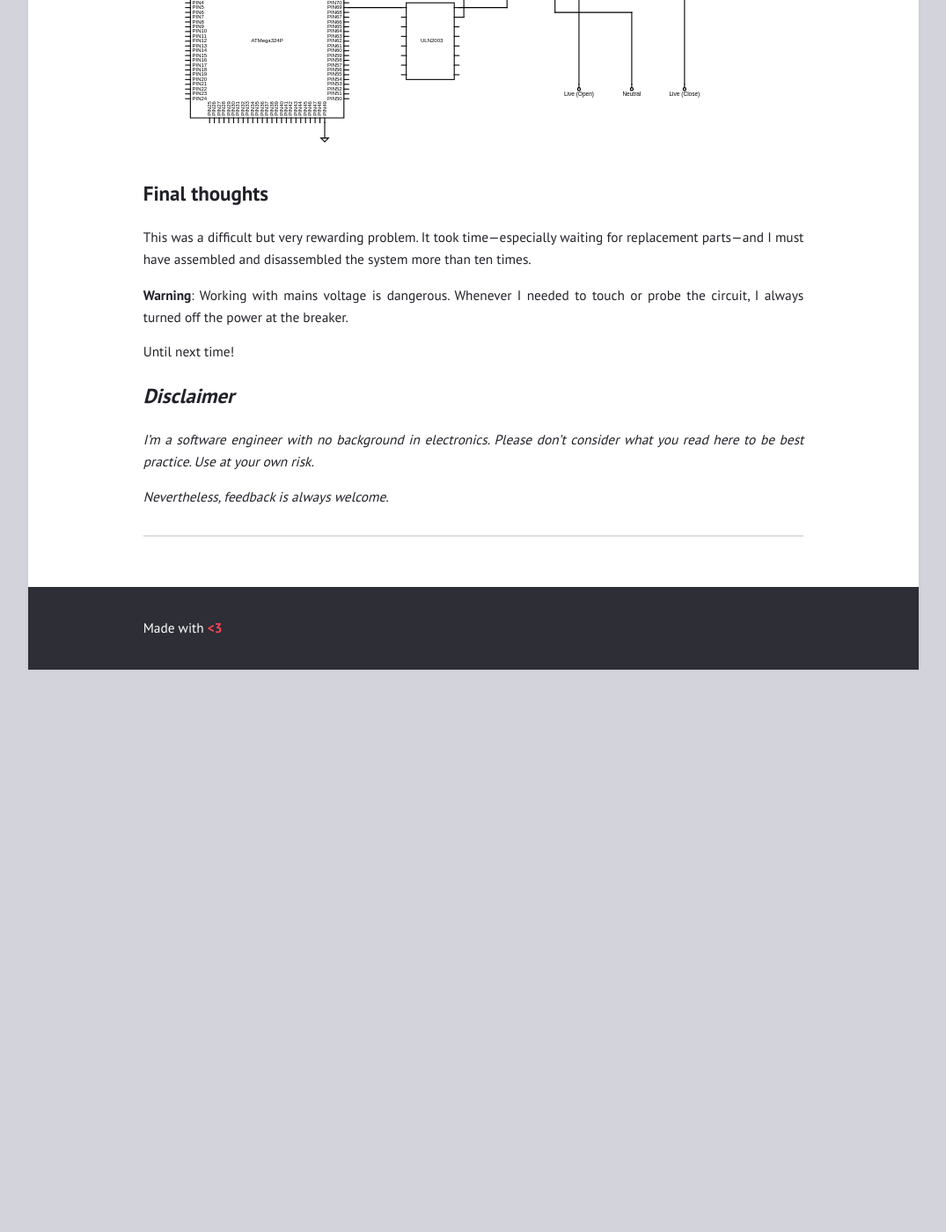
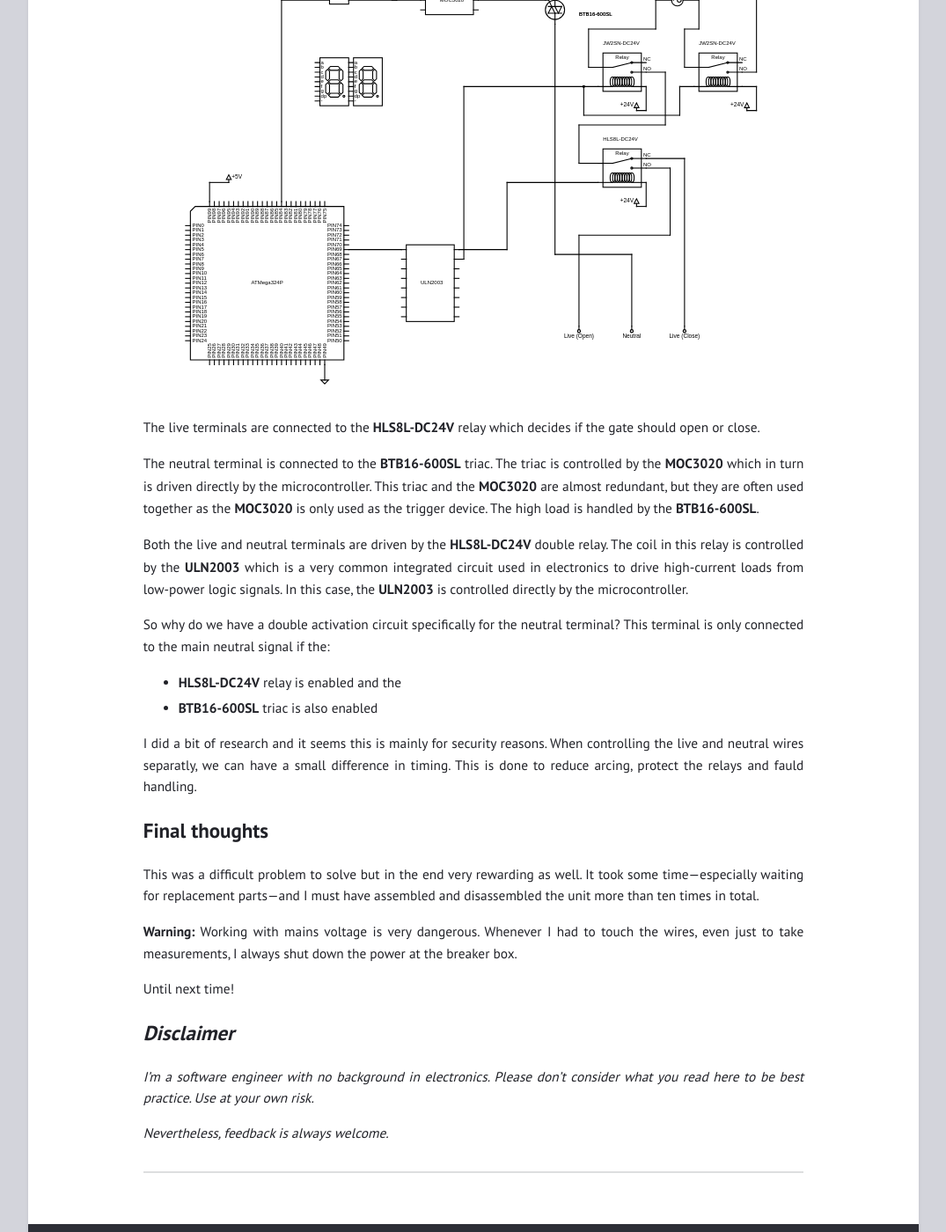
Before and after one commit to bmpc/bmpc.github.io, a Jekyll site: the page built from _posts/2026-04-30-debugging-a-hardware-problem.markdown, in a window 1280 px wide and 1400 px high, scrolled down 3404 px. Shown: the whole window at 88% size, without its empty margins (102-1177 px from the left). Built offline with Jekyll 4.4.1, drawn with Linux system fonts in a browser that asks for light colours; comment, search, counter and statistics services are not loaded; before the commit the page ends 4165 px from its top, so only the background shows below that; some of the changed text lies outside the part shown.

Commit message:
Small fixes

```diff
--- a/_posts/2026-04-30-debugging-a-hardware-problem.markdown
+++ b/_posts/2026-04-30-debugging-a-hardware-problem.markdown
@@ -54,16 +55,16 @@ So I replaced the **BTB16-600SL** as well.
 Again, no luck.
 
 <div style="display:flex;gap: 20px;justify-content: center;">
-  <img src="../post_assets/6/replaced.jpg" alt="Replaced components" width="30%" />
+  <img src="../post_assets/6/replaced.jpg" alt="Replaced components" width="90%" />
 </div>
 
 ## The unlikely culprit
 
 I measured voltages directly on the triac and determined that it wasn’t being activated—there was no signal reaching its gate (G). This meant the issue was likely in the logic side of the circuit.
 
-So I kept going backwards. The gate of the triac was connected to a small IC labeled **ULN2003**. This is a very common chip used to drive higher-current loads from low-power logic signals. Looking at its input pins, I traced one to GND and the other to a resistor right next to the IC. After that resistor, things became a mystery.
+So I kept going backwards. The gate of the triac was connected to a small IC labeled **MOC3020**. The **MOC3020** is an optocoupler (opto-isolator) with a triac output, and its main purpose is to control high-voltage AC devices safely using a low-voltage signal. From the optocoupler's input pins, I traced one of them to GND and the other to a resistor right next to the IC. After this resistor, it became a mystery.
 
-Naturally, this signal should come directly from the microcontroller (an **Atmega324P**). I did exhaustive continuity tests but couldn’t find where the signal was coming from. Following the trace from the resistor, I saw it going through several vias from the top to the bottom layer and back again, eventually disappearing under the 7-segment displays.
+Naturally, this signal should come from the microcontroller (an **Atmega324P**). I did exhaustive continuity tests but couldn’t find where the signal was coming from. Following the trace from the resistor, I saw it going through several vias from the top to the bottom layer and back again, eventually disappearing under the 7-segment displays.
 
 At that point, I decided to remove both displays since the board wasn’t working anyway. After a long battle with desoldering them, I finally managed to get them off the board. Underneath, I found yet another detour through the bottom layer and back to the top, where I could finally see which pin on the **Atmega324P** it connected to.
 
@@ -83,19 +84,32 @@ To my surprise, the 7-segment displays were also working.
   <img src="../post_assets/6/board4.jpg" alt="board4" width="30%" />
 </div>
 
-# Pseudo-schematic of the circuit
+## Pseudo-schematic of the circuit
 
 This is the schematic I created while reverse engineering the board:
 
 <div style="display:flex;gap: 20px;justify-content: center;">
-  <img src="../post_assets/6/circuit.svg" alt="board2" width="90%" />
+  <img style="background-color: white;" src="../post_assets/6/circuit.svg" alt="board2" width="90%" />
 </div>
+
+The live terminals are connected to the **HLS8L-DC24V** relay which decides if the gate should open or close.
+
+The neutral terminal is connected to the **BTB16-600SL** triac. The triac is controlled by the **MOC3020** which in turn is driven directly by the microcontroller. This triac and the **MOC3020** are almost redundant, but they are often used together as the **MOC3020** is only used as the trigger device. The high load is handled by the **BTB16-600SL**.
+
+Both the live and neutral terminals are driven by the **HLS8L-DC24V** double relay. The coil in this relay is controlled by the **ULN2003** which is a very common integrated circuit used in electronics to drive high-current loads from low-power logic signals. In this case, the **ULN2003** is controlled directly by the microcontroller.
+
+So why do we have a double activation circuit specifically for the neutral terminal? This terminal is only connected to the main neutral signal if the:
+- **HLS8L-DC24V** relay is enabled and the
+- **BTB16-600SL** triac is also enabled
+
+I did a bit of research and it seems this is mainly for security reasons. When controlling the live and neutral wires separatly, we can have a small difference in timing. This is done to reduce arcing, protect the relays and fauld handling.
+
 
 ## Final thoughts
 
-This was a difficult but very rewarding problem. It took time—especially waiting for replacement parts—and I must have assembled and disassembled the system more than ten times.
+This was a difficult problem to solve but in the end very rewarding as well. It took some time—especially waiting for replacement parts—and I must have assembled and disassembled the unit more than ten times in total.
 
-**Warning**: Working with mains voltage is dangerous. Whenever I needed to touch or probe the circuit, I always turned off the power at the breaker.
+**Warning:** Working with mains voltage is very dangerous. Whenever I had to touch the wires, even just to take measurements, I always shut down the power at the breaker box.
 
 Until next time!
 
```
Also changed, not shown: other parts of _posts/2026-04-30-debugging-a-hardware-problem.markdown (+2 -1 lines).
